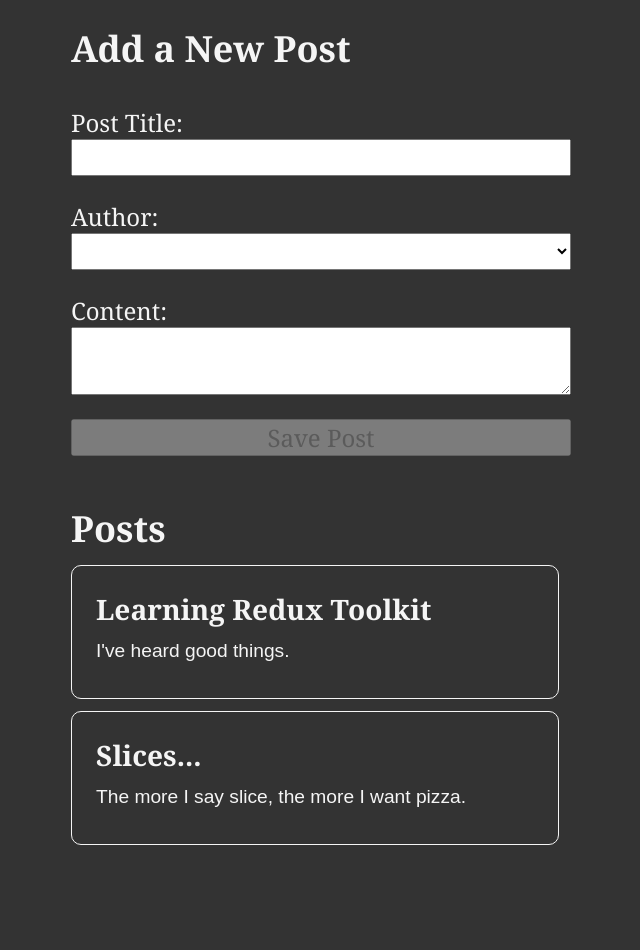
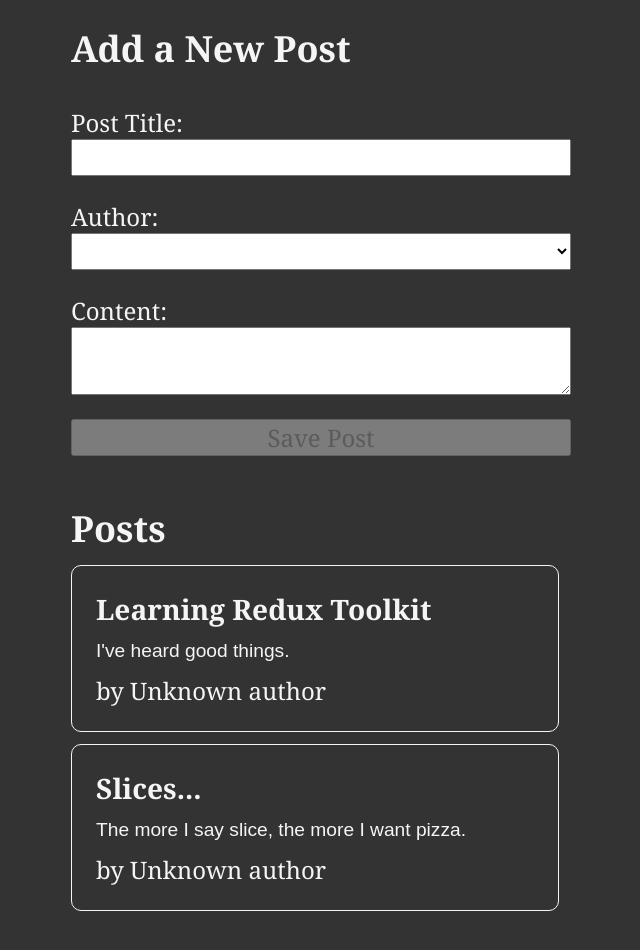
Before and after one commit to SuryanshuTomar/Projects, a React (Vite) app in the folder React/bulletein-board/: page / in a window 1280 px wide. Shown: the top 950 px of the page, without its empty margins (319-959 px from the left). Built offline with nearby package versions, Linux system fonts and the light colour scheme.

Commit message:
Post Author component

```diff
--- /dev/null
+++ b/React/bulletein-board/src/features/posts/PostAuthor.jsx
@@ -0,0 +1,12 @@
+import { useSelector } from "react-redux";
+import { selectAllUsers } from "../users/usersSlice";
+
+const PostAuthor = ({ userId }) => {
+	const users = useSelector(selectAllUsers);
+
+	const author = users.find((user) => user.id === userId);
+
+	return <span> by {author ? author.name : "Unknown author"}</span>;
+};
+
+export default PostAuthor;
--- a/React/bulletein-board/src/features/posts/PostsList.jsx
+++ b/React/bulletein-board/src/features/posts/PostsList.jsx
@@ -1,6 +1,7 @@
-import { useSelector, useDispatch } from "react-redux";
+import { useSelector } from "react-redux";
 import { selectAllPosts } from "./postsSlice";
 import React from "react";
+import PostAuthor from "./PostAuthor";
 
 const PostsList = () => {
 	const posts = useSelector(selectAllPosts);
@@ -9,6 +10,7 @@ const PostsList = () => {
 		<article key={post.id}>
 			<h3>{post.title}</h3>
 			<p>{post.content.substring(0, 100)}</p>
+			<PostAuthor userId={post.userId} />
 		</article>
 	));
 	return (
```
